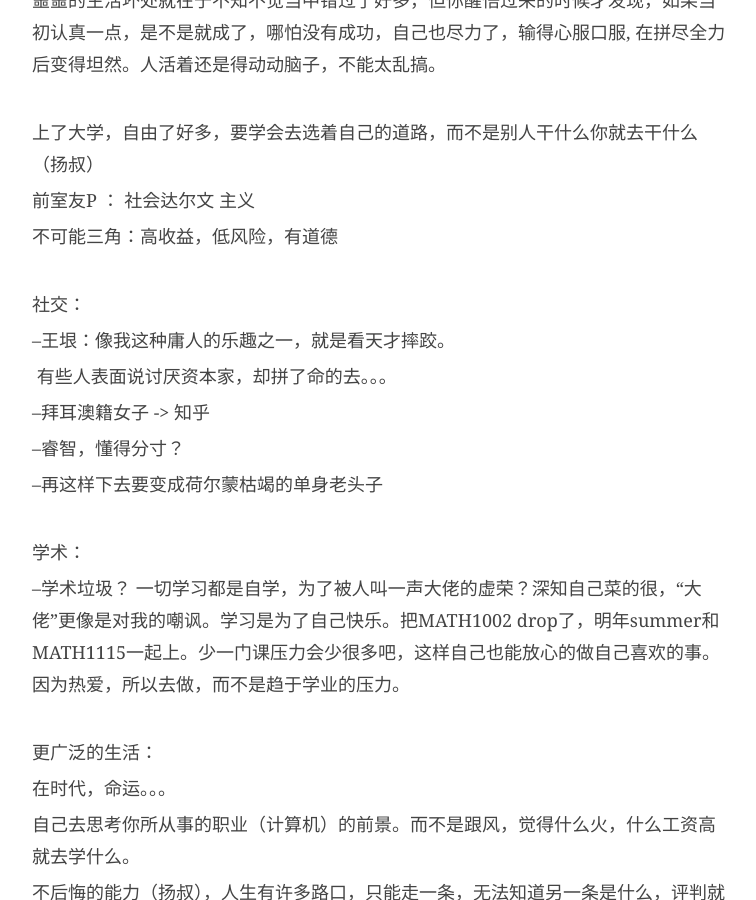
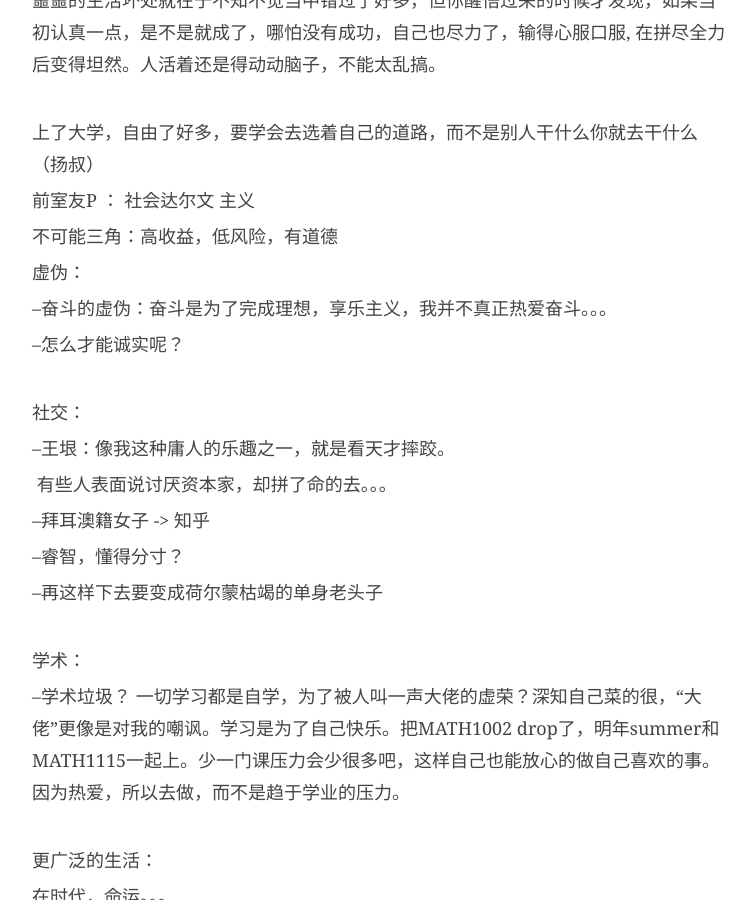
Before and after one commit to JaydenYL/JaydenYL.github.io, a Jekyll site: the page built from _posts/2020-03-19-《活着》.md, in a window 1280 px wide and 900 px high, scrolled down 1125 px. Shown: the whole window, without its empty margins (258-1014 px from the left). Built offline with Jekyll 4.4.1, drawn with Linux system fonts in a browser that asks for light colours; comment, search, counter and statistics services are not loaded.

Commit message:
Update 2020-03-19-《活着》.md

```diff
--- a/_posts/2020-03-19-《活着》.md
+++ b/_posts/2020-03-19-《活着》.md
@@ -52,6 +52,12 @@ catalog: true
 
 不可能三角：高收益，低风险，有道德
 
+虚伪：
+
+--奋斗的虚伪：奋斗是为了完成理想，享乐主义，我并不真正热爱奋斗。。。
+
+--怎么才能诚实呢？
+
 <br>社交：
 
 --王垠：像我这种庸人的乐趣之一，就是看天才摔跤。
```
